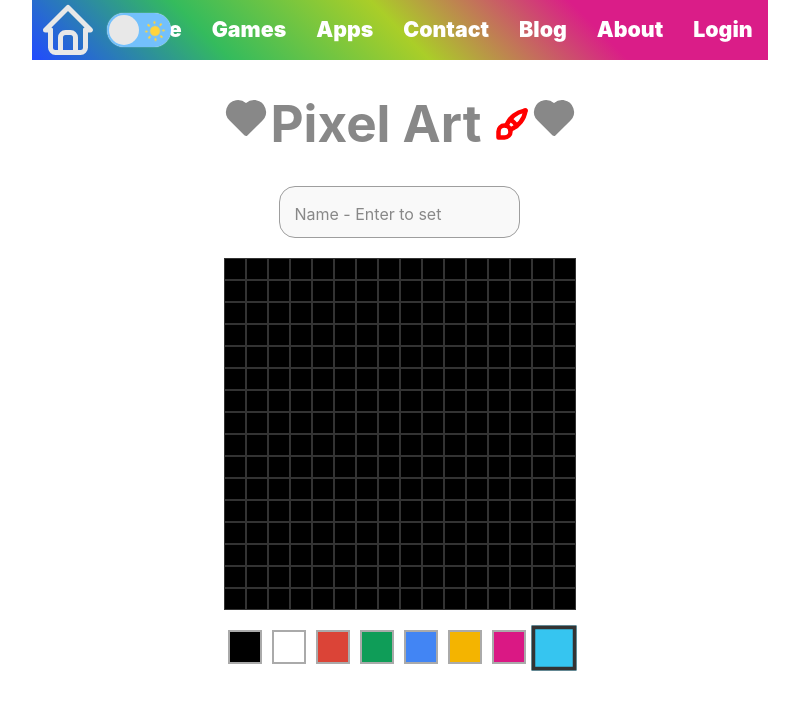
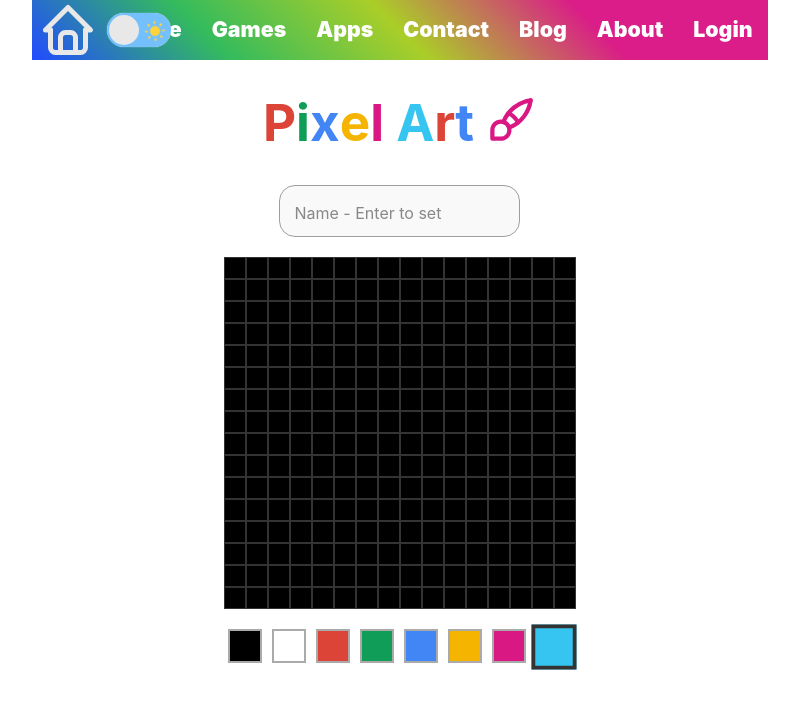
Before and after one commit to diegomardev/WEB_REACT, a React (Vite) app in the folder web_vite/: page /games/pixel_art in a window 1280 px wide. Shown: the top 710 px of the page, without its empty margins (240-1039 px from the left). Built offline with nearby package versions, Linux system fonts and the light colour scheme; no server answers; the database is empty; what atropos would draw is missing.

Commit message:
update pixel art

```diff
--- a/web_vite/src/pages/Games/Pixel_Art/Pixel_Art.jsx
+++ b/web_vite/src/pages/Games/Pixel_Art/Pixel_Art.jsx
@@ -118,18 +118,25 @@ const Pixel_Art = () => {
   return (
     <div>
       <div><Navbar /></div>
-      <h1 className="read-the-docs">
-      <a onClick={() => setActive(!active)}>
-        {active ? <IconHeartCode size={48} color='white' /> : <IconHeartFilled size={48} color='red'/>}
-      </a>
-        Pixel Art&nbsp;
+      <h1 className="read-the-docs" style={{ display: 'flex', justifyContent: 'center'}}>
+        <span style={{ color: colorPalette[2] }}>P</span>
+        <span style={{ color: colorPalette[3] }}>i</span>
+        <span style={{ color: colorPalette[4] }}>x</span>
+        <span style={{ color: colorPalette[5] }}>e</span>
+        <span style={{ color: colorPalette[6] }}>l</span>
+        &nbsp;
+        <span style={{ color: colorPalette[7] }}>A</span>
+        <span style={{ color: colorPalette[2] }}>r</span>
+        <span style={{ color: colorPalette[4] }}>t</span>
+        &nbsp;
         <IconBrush
-          size={36}
-          color="red"
-          stroke={3}
+          style={{ marginTop: '0px' }}
+          size={51}
+          color={colorPalette[6]}
+          fill='none'
+          stroke={2}
           strokeLinejoin="miter"
         />
-        <IconHeartFilled size={48} color='red' fill='red' />
       </h1>
       <div className="input-group">
           <input
```
